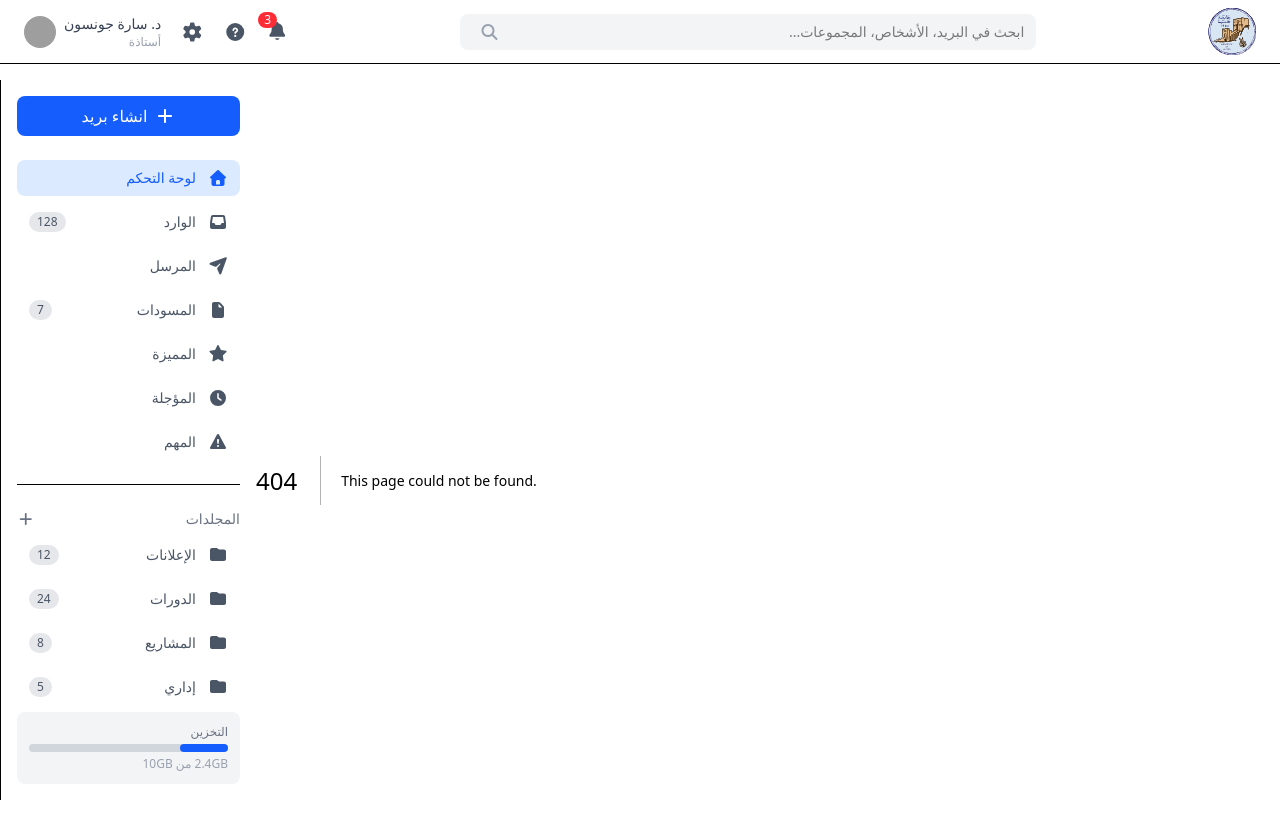
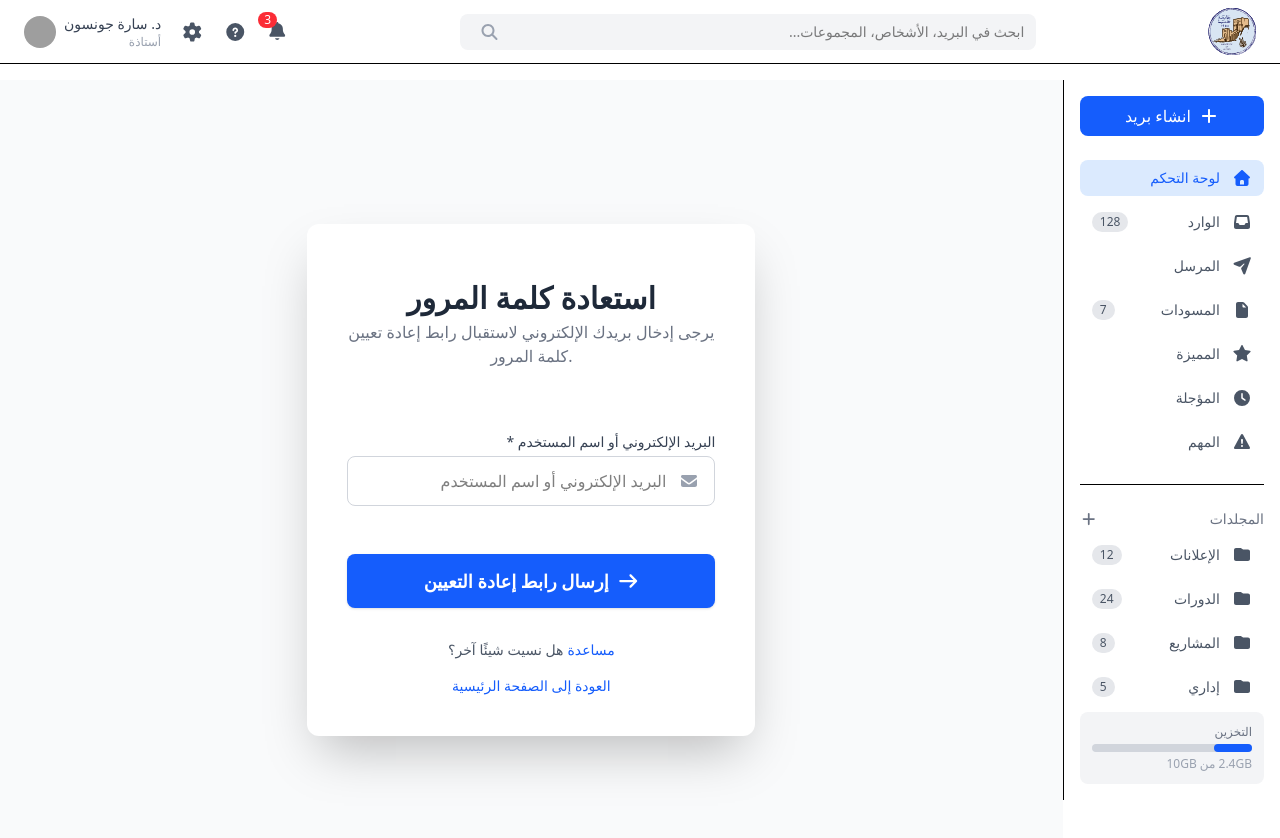
Before and after one commit to PROuserR/university_mailbox_system, a Next.js app: page /auth/forget-password in a window 1280 px wide. Before the commit this address had no page. Shown: the top 838 px of the page. Built offline with nearby package versions, Linux system fonts and the light colour scheme; grey boxes are pictures that could not be loaded.

Commit message:
Added Mail compose overlay

```diff
--- /dev/null
+++ b/app/auth/forget-password/page.tsx
@@ -0,0 +1,95 @@
+'use client'
+import { FontAwesomeIcon } from '@fortawesome/react-fontawesome';
+import { faEnvelope, faLock, faArrowRight } from '@fortawesome/free-solid-svg-icons';
+
+// --- Mock Component for demonstration ---
+// Replace this with your actual Logo component/image
+const MailLogo = () => (
+    <div className="relative w-24 h-24">
+        {/* Placeholder for the actual circular logo image */}
+        <div className="bg-blue-100 rounded-full flex items-center justify-center text-xl font-bold text-blue-600">
+            MAIL
+        </div>
+    </div>
+);
+
+const ForgotPasswordPage = () => {
+    const handleSubmit = (e) => {
+        e.preventDefault();
+        // Handle form submission logic (e.g., calling an API to send reset link)
+        console.log("Password reset requested.");
+    };
+
+    return (
+        // Main Container: Centers content on the screen
+        <div className="flex w-full h-full items-center justify-center min-h-screen bg-gray-50 p-4">
+
+            {/* Card Wrapper: Defines the visible, contained element */}
+            <div className="w-full max-w-md bg-white p-8 sm:p-10 rounded-xl shadow-2xl transition-all duration-300">
+
+                {/* Header Section (Logo and Title) */}
+                <div className="text-center mb-16">
+                    <h1 className="text-3xl font-extrabold text-gray-800 mt-4">
+                        استعادة كلمة المرور
+                    </h1>
+                    <p className="text-gray-500 mt-1 text-base">
+                        يرجى إدخال بريدك الإلكتروني لاستقبال رابط إعادة تعيين كلمة المرور.
+                    </p>
+                </div>
+
+                {/* The Form */}
+                <form onSubmit={handleSubmit} className="space-y-12">
+
+                    {/* Input Field: Email/Username */}
+                    <div>
+                        <label htmlFor="email" className="block text-sm font-medium text-gray-700 mb-1" dir='rtl'>
+                            البريد الإلكتروني أو اسم المستخدم *
+                        </label>
+                        <div className="relative flex flex-row-reverse items-center">
+                            {/* Icon Placement */}
+                            <div className="absolute inset-y-0 right-4 pl-3 flex items-center pointer-events-none">
+                                <FontAwesomeIcon icon={faEnvelope} className="text-gray-400" />
+                            </div>
+
+                            {/* Input Element */}
+                            <input
+                                id="email"
+                                name="email"
+                                type="email"
+                                placeholder="البريد الإلكتروني أو اسم المستخدم"
+                                required
+                                className="block w-full pr-12 py-3 border border-gray-300 rounded-lg focus:ring-blue-500 focus:border-blue-500 transition duration-150 text-right"
+                            />
+                        </div>
+                    </div>
+
+                    {/* Forgot Password Button (Primary Action) */}
+                    <button
+                        type="submit"
+                        className="w-full flex justify-center items-center py-3 px-4 border border-transparent rounded-lg shadow-sm text-lg font-semibold text-white bg-blue-600 hover:bg-blue-700 focus:outline-none focus:ring-2 focus:ring-offset-2 focus:ring-blue-500 transition duration-150 ease-in-out"
+                    >
+                        إرسال رابط إعادة التعيين
+                        <FontAwesomeIcon icon={faArrowRight} className="ml-2" />
+                    </button>
+                </form>
+
+                {/* Footer Links */}
+                <div className="mt-8 text-center space-y-4">
+                    <div className="flex justify-center items-center text-sm text-gray-600">
+                        هل نسيت شيئًا آخر؟
+                        <a href="/support" className="ml-1 font-medium text-blue-600 hover:text-blue-800 cursor-pointer">
+                            مساعدة
+                        </a>
+                    </div>
+
+                    {/* If the user is on a truly lost screen, maybe link back to login */}
+                    <a href="/" className="text-sm font-medium text-blue-600 hover:text-blue-800 cursor-pointer block">
+                        العودة إلى الصفحة الرئيسية
+                    </a>
+                </div>
+            </div>
+        </div>
+    );
+};
+
+export default ForgotPasswordPage;
--- a/app/auth/login/page.tsx
+++ b/app/auth/login/page.tsx
@@ -8,6 +8,7 @@ import {
     faEnvelope,
 } from "@fortawesome/free-solid-svg-icons";
 import Image from "next/image";
+import Link from "next/link";
 
 export default function LoginPage() {
     const [email, setEmail] = useState("");
@@ -31,7 +32,7 @@ export default function LoginPage() {
     return (
         <div
             dir="rtl"
-            className="min-h-screen min-w-screen absolute left-0 top-0 flex items-center justify-center font-sans text-right overflow-y-hidden  z-10"
+            className="h-full w-full absolute left-0 top-0 flex items-center justify-center font-sans text-right overflow-y-hidden z-10"
         >
             {/* Gradient Overlay */}
             <div className="absolute inset-0 bg-gradient-to-br from-gray-50 via-blue-200 to-blue-900" />
@@ -126,15 +127,17 @@ export default function LoginPage() {
                 <div className="w-full mt-auto pt-6 border-t border-gray-100 flex items-center justify-center gap-4 text-sm">
 
                     {/* Forgot Password Link */}
-                    <a href="#" className="ml-auto text-blue-600 hover:text-blue-800 hover:underline decoration-dotted decoration-blue-300 underline-offset-4 transition-all duration-300 font-medium flex items-center gap-1 group">
+                    <Link href="/auth/forget-password" className="ml-auto text-blue-600 hover:text-blue-800 hover:underline decoration-dotted decoration-blue-300 underline-offset-4 transition-all duration-300 font-medium flex items-center gap-1 group">
                         استعادة كلمة المرور
                         <FontAwesomeIcon icon={faEnvelope} className="w-4 h-4 text-blue-400 opacity-0 group-hover:opacity-100 transition-opacity duration-300" />
-                    </a>
+
+                    </Link>
+
 
                     {/* Help/Link */}
-                    <a href="#" className="text-slate-500 hover:text-blue-600 transition-colors duration-300 flex items-center gap-1">
+                    <Link href="/support" className="text-slate-500 hover:text-blue-600 transition-colors duration-300 flex items-center gap-1">
                         مساعدة؟
-                    </a>
+                    </Link>
                 </div>
 
             </div>
--- a/app/auth/signup/page.tsx
+++ b/app/auth/signup/page.tsx
@@ -34,7 +34,7 @@ export default function RegisterPage() {
     return (
         <div
             dir="rtl"
-            className="min-h-screen min-w-screen absolute left-0 top-0 flex items-center justify-center font-sans text-right overflow-y-hidden  z-10"
+            className="h-full w-full absolute left-0 top-0 flex items-center justify-center font-sans text-right overflow-y-hidden  z-10"
             style={{
                 background: "linear-gradient(135deg, #f0f2f5 0%, #dbeafe 50%, #eff6ff 100%)"
             }}
--- a/app/dashboard/page.tsx
+++ b/app/dashboard/page.tsx
@@ -1,10 +1,13 @@
+"use client"
 import MailList from "./components/MailList";
 import MailViewer from "./components/MailViewer";
 import RightPanel from "./components/RightPanel";
+import MailCompose from "@/components/overlays/mailCompose";
 
 export default function DashboardPage() {
     return (
-        <div className="flex h-fit w-screen overflow-hidden gap-4 p-4">
+        <main className="flex flex-col h-fit w-screen overflow-hidden gap-12 p-4">
+            <div className="flex">
                 {/* Mail List */}
                 <div className="w-[30%] bg-white rounded-xl border">
                     <MailList />
@@ -20,5 +23,10 @@ export default function DashboardPage() {
                     <RightPanel />
                 </div>
             </div>
+            <div className="flex w-full">
+                <MailCompose />
+            </div>
+
+        </main>
     );
 }
--- a/app/layout.tsx
+++ b/app/layout.tsx
@@ -36,7 +36,7 @@ export default function RootLayout({
           <Navbar />
         </header>
 
-        <main className="flex my-4 w-full">
+        <main className="flex flex-row-reverse my-4 w-full">
           <Sidebar />
           {children}
         </main>
--- a/app/page.tsx
+++ b/app/page.tsx
@@ -1,10 +1,10 @@
-import Navbar from "@/components/layout/navbar";
+
 
 export default function HomePage() {
   return (
     <div
       dir="rtl"
-      className="min-h-screen flex items-center justify-center text-green-950 bg-gray-50 font-sans text-right overflow-hidden relative transition-all duration-300 ease-in-out"
+      className="min-h-screen w-full flex items-center justify-center text-green-950 bg-gray-50 font-sans text-right overflow-hidden relative transition-all duration-300 ease-in-out"
     >
       Home Page
     </div>
--- /dev/null
+++ b/app/support/page.tsx
@@ -0,0 +1,6 @@
+
+export default function SupportPage() {
+  return (
+    <div>support</div>
+  )
+}
--- a/components/layout/sidebar.tsx
+++ b/components/layout/sidebar.tsx
@@ -16,7 +16,7 @@ import {
 export default function Sidebar() {
     return (
         <aside
-            className="w-64 h-[90vh] bg-white border-l p-4 flex flex-col justify-between"
+            className="w-64 h-[90vh] bg-white border-l p-4 flex flex-col justify-between "
             dir="rtl"
         >
             {/* TOP SECTION */}
--- /dev/null
+++ b/components/overlays/mailCompose.tsx
@@ -0,0 +1,55 @@
+"use client";
+
+import { useEditor, EditorContent } from "@tiptap/react";
+import StarterKit from "@tiptap/starter-kit";
+import Underline from "@tiptap/extension-underline";
+import TextAlign from "@tiptap/extension-text-align";
+
+export default function MailCompose() {
+    const editor = useEditor({
+        extensions: [
+            StarterKit,
+            Underline,
+            TextAlign.configure({
+                types: ["heading", "paragraph"],
+            }),
+        ],
+        content: "<p class='text-gray-700'>Start writing...</p>",
+        immediatelyRender: false,
+    });
+
+    if (!editor) return null;
+
+    return (
+        <div className="absolute left-4 bottom-4 h-96 w-[600px] bg-gray-200">
+            {/* Toolbar */}
+            <div className="flex flex-wrap gap-2 p-3 border-b bg-gray-50">
+                <button onClick={() => editor.chain().focus().toggleBold().run()} className="btn">B</button>
+                <button onClick={() => editor.chain().focus().toggleItalic().run()} className="btn">I</button>
+                <button onClick={() => editor.chain().focus().toggleUnderline().run()} className="btn">U</button>
+
+                <button onClick={() => editor.chain().focus().toggleHeading({ level: 1 }).run()} className="btn">H1</button>
+                <button onClick={() => editor.chain().focus().toggleHeading({ level: 2 }).run()} className="btn">H2</button>
+
+                <button onClick={() => editor.chain().focus().toggleBulletList().run()} className="btn">• List</button>
+                <button onClick={() => editor.chain().focus().toggleOrderedList().run()} className="btn">1. List</button>
+
+                <button onClick={() => editor.chain().focus().toggleBlockquote().run()} className="btn">❝ ❞</button>
+                <button onClick={() => editor.chain().focus().toggleCodeBlock().run()} className="btn">{"</>"}</button>
+
+                <button onClick={() => editor.chain().focus().setTextAlign("left").run()} className="btn">⬅</button>
+                <button onClick={() => editor.chain().focus().setTextAlign("center").run()} className="btn">⬍</button>
+                <button onClick={() => editor.chain().focus().setTextAlign("right").run()} className="btn">➡</button>
+
+                <button onClick={() => editor.chain().focus().undo().run()} className="btn">Undo</button>
+                <button onClick={() => editor.chain().focus().redo().run()} className="btn">Redo</button>
+            </div>
+
+            {/* Editor */}
+            <EditorContent
+                editor={editor}
+                className="p-4 min-h-[300px] prose max-w-none focus:outline-none"
+            />
+        </div>
+    );
+}
--- /dev/null
+++ b/store/mailComposeStore.tsx
@@ -0,0 +1,21 @@
+import { create } from 'zustand'
+
+type Store = {
+    count: number
+    inc: () => void
+}
+
+const useStore = create<Store>()((set) => ({
+    count: 1,
+    inc: () => set((state) => ({ count: state.count + 1 })),
+}))
+
+function Counter() {
+    const { count, inc } = useStore()
+    return (
+        <div>
+            <span>{count}</span>
+            <button onClick={inc}>one up</button>
+        </div>
+    )
+}
```
Also changed, not shown: package.json (+7 -0 lines), 1 other file (tests, documents, lock files or other folders). Lines whose indentation alone changed are shown as unchanged.
